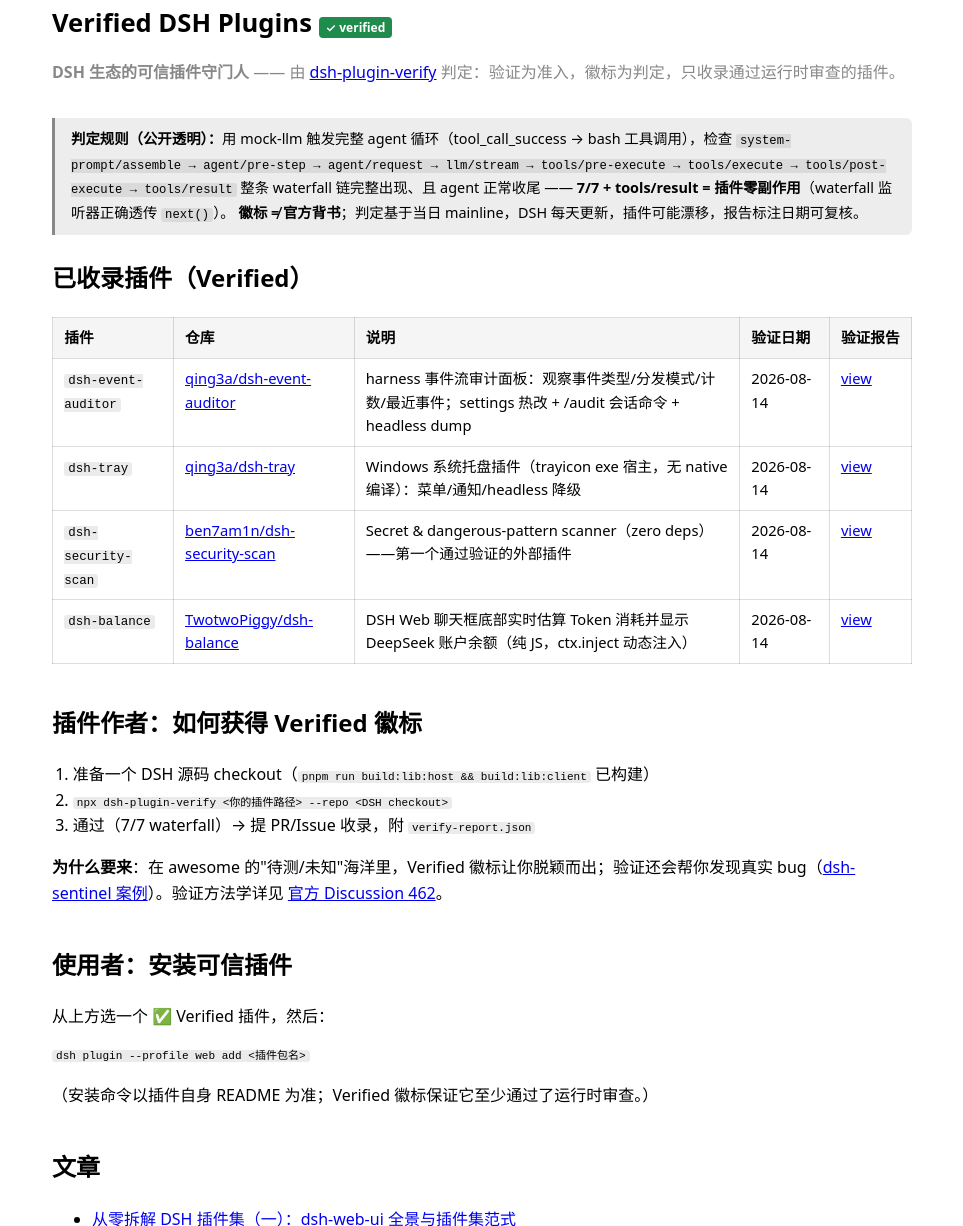
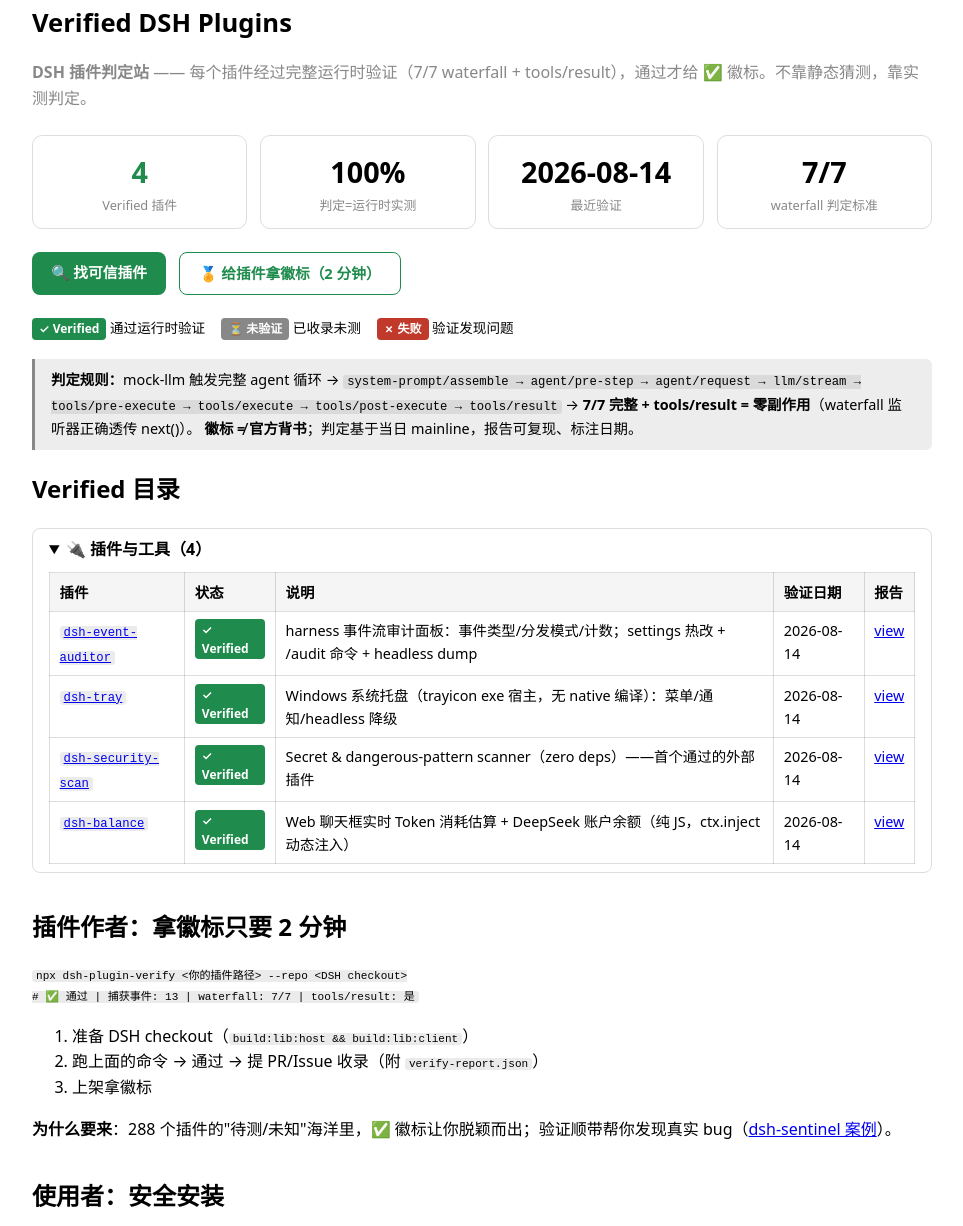
Before and after one commit to qing3a/dsh-plugin-verify, a website: page index.html in a window 1280 px wide. Shown: the part 46-1272 px from the top of the page, without its empty margins (158-1121 px from the left). Drawn offline with Linux system fonts and the light colour scheme.

Commit message:
docs: 功能全面对标 awesome——README/主页升级为判定站（路由表/状态体系/分类/双角色手册/数字卡片/徽标）

```diff
--- a/index.html
+++ b/index.html
@@ -3,87 +3,141 @@
 <head>
 <meta charset="utf-8" />
 <meta name="viewport" content="width=device-width, initial-scale=1" />
-<title>Verified DSH Plugins — 通过运行时验证的 DeepSeek Harness 插件</title>
+<title>Verified DSH Plugins — 实测判定的 DSH 插件站</title>
 <style>
   :root { color-scheme: light dark; }
-  body { font-family: system-ui, -apple-system, sans-serif; margin: 0 auto; max-width: 860px; padding: 2rem 1.5rem 4rem; line-height: 1.6; }
+  body { font-family: system-ui, -apple-system, sans-serif; margin: 0 auto; max-width: 900px; padding: 2rem 1.5rem 4rem; line-height: 1.6; }
   h1 { font-size: 1.6rem; margin-bottom: .3rem; }
-  .sub { color: #888; margin-bottom: 2rem; }
-  .badge { display: inline-block; background: #1f8b4c; color: #fff; border-radius: 4px; padding: 1px 7px; font-size: .75rem; font-weight: 600; }
-  .note { background: #00000012; border-left: 3px solid #888; padding: .6rem 1rem; font-size: .9rem; margin: 1.5rem 0; border-radius: 0 6px 6px 0; }
-  table { border-collapse: collapse; width: 100%; font-size: .92rem; }
-  th, td { border: 1px solid #00000022; padding: .5rem .7rem; text-align: left; vertical-align: top; }
+  .sub { color: #888; margin-bottom: 1.5rem; }
+  /* 数字卡片 */
+  .cards { display: grid; grid-template-columns: repeat(auto-fit, minmax(160px, 1fr)); gap: .8rem; margin: 1.2rem 0; }
+  .card { border: 1px solid #00000022; border-radius: 10px; padding: .8rem 1rem; text-align: center; }
+  .card .num { font-size: 1.8rem; font-weight: 700; }
+  .card .lbl { font-size: .8rem; color: #888; }
+  .card.green .num { color: #1f8b4c; }
+  /* 徽标 */
+  .badge { display: inline-block; border-radius: 4px; padding: 1px 7px; font-size: .75rem; font-weight: 600; }
+  .b-verified { background: #1f8b4c; color: #fff; }
+  .b-pending { background: #888; color: #fff; }
+  .b-fail { background: #c0392b; color: #fff; }
+  /* 图例 */
+  .legend { display: flex; gap: 1rem; flex-wrap: wrap; font-size: .85rem; margin: .6rem 0 1.2rem; }
+  /* CTA */
+  .cta { display: flex; gap: .8rem; flex-wrap: wrap; margin: 1.4rem 0; }
+  .cta a { padding: .55rem 1.2rem; border-radius: 8px; text-decoration: none; font-weight: 600; font-size: .92rem; }
+  .cta .primary { background: #1f8b4c; color: #fff; }
+  .cta .secondary { border: 1px solid #1f8b4c; color: #1f8b4c; }
+  /* 折叠分类 */
+  details { border: 1px solid #00000022; border-radius: 8px; margin: .6rem 0; padding: .5rem 1rem; }
+  summary { cursor: pointer; font-weight: 600; }
+  table { border-collapse: collapse; width: 100%; font-size: .9rem; margin-top: .6rem; }
+  th, td { border: 1px solid #00000022; padding: .45rem .6rem; text-align: left; vertical-align: top; }
   th { background: #0000000a; white-space: nowrap; }
   code { background: #00000014; border-radius: 3px; padding: 0 4px; font-size: .85em; }
-  .howto { margin-top: 2.5rem; }
-  .howto ol { padding-left: 1.3rem; }
+  .note { background: #00000012; border-left: 3px solid #888; padding: .6rem 1rem; font-size: .9rem; margin: 1.2rem 0; border-radius: 0 6px 6px 0; }
+  .howto { margin-top: 2.2rem; }
   footer { margin-top: 3rem; color: #999; font-size: .8rem; }
 </style>
 </head>
 <body>
-<h1>Verified DSH Plugins <span class="badge">✓ verified</span></h1>
-<p class="sub"><strong>DSH 生态的可信插件守门人</strong> —— 由 <a href="https://github.com/qing3a/dsh-plugin-verify">dsh-plugin-verify</a> 判定：验证为准入，徽标为判定，只收录通过运行时审查的插件。</p>
+
+<h1>Verified DSH Plugins</h1>
+<p class="sub"><strong>DSH 插件判定站</strong> —— 每个插件经过完整运行时验证（7/7 waterfall + tools/result），通过才给 ✅ 徽标。不靠静态猜测，靠实测判定。</p>
+
+<!-- 数字卡片 -->
+<div class="cards">
+  <div class="card green"><div class="num">4</div><div class="lbl">Verified 插件</div></div>
+  <div class="card"><div class="num">100%</div><div class="lbl">判定=运行时实测</div></div>
+  <div class="card"><div class="num">2026-08-14</div><div class="lbl">最近验证</div></div>
+  <div class="card"><div class="num">7/7</div><div class="lbl">waterfall 判定标准</div></div>
+</div>
+
+<!-- CTA -->
+<div class="cta">
+  <a class="primary" href="#catalog">🔍 找可信插件</a>
+  <a class="secondary" href="#authors">🏅 给插件拿徽标（2 分钟）</a>
+</div>
+
+<!-- 状态图例 -->
+<div class="legend">
+  <span><span class="badge b-verified">✓ Verified</span> 通过运行时验证</span>
+  <span><span class="badge b-pending">⏳ 未验证</span> 已收录未测</span>
+  <span><span class="badge b-fail">✗ 失败</span> 验证发现问题</span>
+</div>
 
 <div class="note">
-<strong>判定规则（公开透明）：</strong>用 mock-llm 触发完整 agent 循环（tool_call_success → bash 工具调用），检查
+<strong>判定规则：</strong>mock-llm 触发完整 agent 循环 →
 <code>system-prompt/assemble → agent/pre-step → agent/request → llm/stream → tools/pre-execute → tools/execute → tools/post-execute → tools/result</code>
-整条 waterfall 链完整出现、且 agent 正常收尾 —— <strong>7/7 + tools/result = 插件零副作用</strong>（waterfall 监听器正确透传 <code>next()</code>）。
-<strong>徽标 ≠ 官方背书</strong>；判定基于当日 mainline，DSH 每天更新，插件可能漂移，报告标注日期可复核。</div>
+→ <strong>7/7 完整 + tools/result = 零副作用</strong>（waterfall 监听器正确透传 next()）。
+<strong>徽标 ≠ 官方背书</strong>；判定基于当日 mainline，报告可复现、标注日期。
+</div>
 
-<h2>已收录插件（Verified）</h2>
+<!-- Verified 目录 -->
+<h2 id="catalog">Verified 目录</h2>
+
+<details open>
+<summary>🔌 插件与工具（4）</summary>
 <table>
-<thead>
-<tr><th>插件</th><th>仓库</th><th>说明</th><th>验证日期</th><th>验证报告</th></tr>
-</thead>
+<thead><tr><th>插件</th><th>状态</th><th>说明</th><th>验证日期</th><th>报告</th></tr></thead>
 <tbody>
 <tr>
-  <td><code>dsh-event-auditor</code></td>
-  <td><a href="https://github.com/qing3a/dsh-event-auditor">qing3a/dsh-event-auditor</a></td>
-  <td>harness 事件流审计面板：观察事件类型/分发模式/计数/最近事件；settings 热改 + /audit 会话命令 + headless dump</td>
+  <td><a href="https://github.com/qing3a/dsh-event-auditor"><code>dsh-event-auditor</code></a></td>
+  <td><span class="badge b-verified">✓ Verified</span></td>
+  <td>harness 事件流审计面板：事件类型/分发模式/计数；settings 热改 + /audit 命令 + headless dump</td>
   <td>2026-08-14</td>
   <td><a href="reports/event-auditor-2026-08-14.json">view</a></td>
 </tr>
 <tr>
-  <td><code>dsh-tray</code></td>
-  <td><a href="https://github.com/qing3a/dsh-tray">qing3a/dsh-tray</a></td>
-  <td>Windows 系统托盘插件（trayicon exe 宿主，无 native 编译）：菜单/通知/headless 降级</td>
+  <td><a href="https://github.com/qing3a/dsh-tray"><code>dsh-tray</code></a></td>
+  <td><span class="badge b-verified">✓ Verified</span></td>
+  <td>Windows 系统托盘（trayicon exe 宿主，无 native 编译）：菜单/通知/headless 降级</td>
   <td>2026-08-14</td>
   <td><a href="reports/tray-2026-08-14.json">view</a></td>
 </tr>
 <tr>
-  <td><code>dsh-security-scan</code></td>
-  <td><a href="https://github.com/ben7am1n/dsh-security-scan">ben7am1n/dsh-security-scan</a></td>
-  <td>Secret &amp; dangerous-pattern scanner（zero deps）——第一个通过验证的外部插件</td>
+  <td><a href="https://github.com/ben7am1n/dsh-security-scan"><code>dsh-security-scan</code></a></td>
+  <td><span class="badge b-verified">✓ Verified</span></td>
+  <td>Secret &amp; dangerous-pattern scanner（zero deps）——首个通过的外部插件</td>
   <td>2026-08-14</td>
   <td><a href="reports/security-scan-2026-08-14.json">view</a></td>
 </tr>
 <tr>
-  <td><code>dsh-balance</code></td>
-  <td><a href="https://github.com/TwotwoPiggy/dsh-balance">TwotwoPiggy/dsh-balance</a></td>
-  <td>DSH Web 聊天框底部实时估算 Token 消耗并显示 DeepSeek 账户余额（纯 JS，ctx.inject 动态注入）</td>
+  <td><a href="https://github.com/TwotwoPiggy/dsh-balance"><code>dsh-balance</code></a></td>
+  <td><span class="badge b-verified">✓ Verified</span></td>
+  <td>Web 聊天框实时 Token 消耗估算 + DeepSeek 账户余额（纯 JS，ctx.inject 动态注入）</td>
   <td>2026-08-14</td>
   <td><a href="reports/balance-2026-08-14.json">view</a></td>
 </tr>
 </tbody>
 </table>
+</details>
 
-<div class="howto">
-<h2>插件作者：如何获得 Verified 徽标</h2>
+<!-- 插件作者 -->
+<div class="howto" id="authors">
+<h2>插件作者：拿徽标只要 2 分钟</h2>
+<pre><code>npx dsh-plugin-verify &lt;你的插件路径&gt; --repo &lt;DSH checkout&gt;
+# ✅ 通过 | 捕获事件: 13 | waterfall: 7/7 | tools/result: 是
+</code></pre>
 <ol>
-  <li>准备一个 DSH 源码 checkout（<code>pnpm run build:lib:host && build:lib:client</code> 已构建）</li>
-  <li><code>npx dsh-plugin-verify &lt;你的插件路径&gt; --repo &lt;DSH checkout&gt;</code></li>
-  <li>通过（7/7 waterfall）→ 提 PR/Issue 收录，附 <code>verify-report.json</code></li>
+  <li>准备 DSH checkout（<code>build:lib:host && build:lib:client</code>）</li>
+  <li>跑上面的命令 → 通过 → 提 PR/Issue 收录（附 <code>verify-report.json</code>）</li>
+  <li>上架拿徽标</li>
 </ol>
-<p><strong>为什么要来</strong>：在 awesome 的"待测/未知"海洋里，Verified 徽标让你脱颖而出；验证还会帮你发现真实 bug（<a href="https://github.com/fuhefei/dsh-sentinel/issues/4">dsh-sentinel 案例</a>）。验证方法学详见 <a href="https://github.com/deepseek-ai/deepseek-harness/discussions/462">官方 Discussion 462</a>。</p>
+<p><strong>为什么要来</strong>：288 个插件的"待测/未知"海洋里，✅ 徽标让你脱颖而出；验证顺带帮你发现真实 bug（<a href="https://github.com/fuhefei/dsh-sentinel/issues/4">dsh-sentinel 案例</a>）。</p>
 </div>
 
+<!-- 使用者 -->
 <div class="howto">
-<h2>使用者：安装可信插件</h2>
-<p>从上方选一个 ✅ Verified 插件，然后：</p>
-<pre><code>dsh plugin --profile web add &lt;插件包名&gt;</code></pre>
-<p>（安装命令以插件自身 README 为准；Verified 徽标保证它至少通过了运行时审查。）</p>
+<h2>使用者：安全安装</h2>
+<ol>
+  <li>从目录选 ✅ 插件，查看验证日期（久于一周需谨慎——DSH 每天更新）</li>
+  <li><code>dsh plugin --profile web add &lt;插件包名&gt;</code>（以插件自身 README 为准）</li>
+  <li>先在隔离 profile 试加载，不提供生产密钥；保留配置与锁文件便于回滚</li>
+</ol>
+<p class="note">⚠️ 安装任何第三方插件前：查看源码、权限、依赖、许可证与验证日期。<strong>徽标 ≠ 安全审计。</strong></p>
 </div>
 
+<!-- 文章 -->
 <div class="howto">
 <h2>文章</h2>
 <ul>
@@ -94,7 +148,7 @@
 </div>
 
 <footer>
-社区判定 · 非官方 · 与 <a href="https://github.com/AdamPlatin123/awesome-dsh-plugins">awesome-dsh-plugins</a>（观测雷达）互补 · <a href="https://github.com/qing3a/dsh-plugin-verify">dsh-plugin-verify</a>
+实测判定 · 非官方 · 与 <a href="https://github.com/AdamPlatin123/awesome-dsh-plugins">awesome-dsh-plugins</a>（全量观测）互补 · <a href="https://github.com/qing3a/dsh-plugin-verify">dsh-plugin-verify</a>
 </footer>
 </body>
 </html>
```
Also changed, not shown: README.md.
